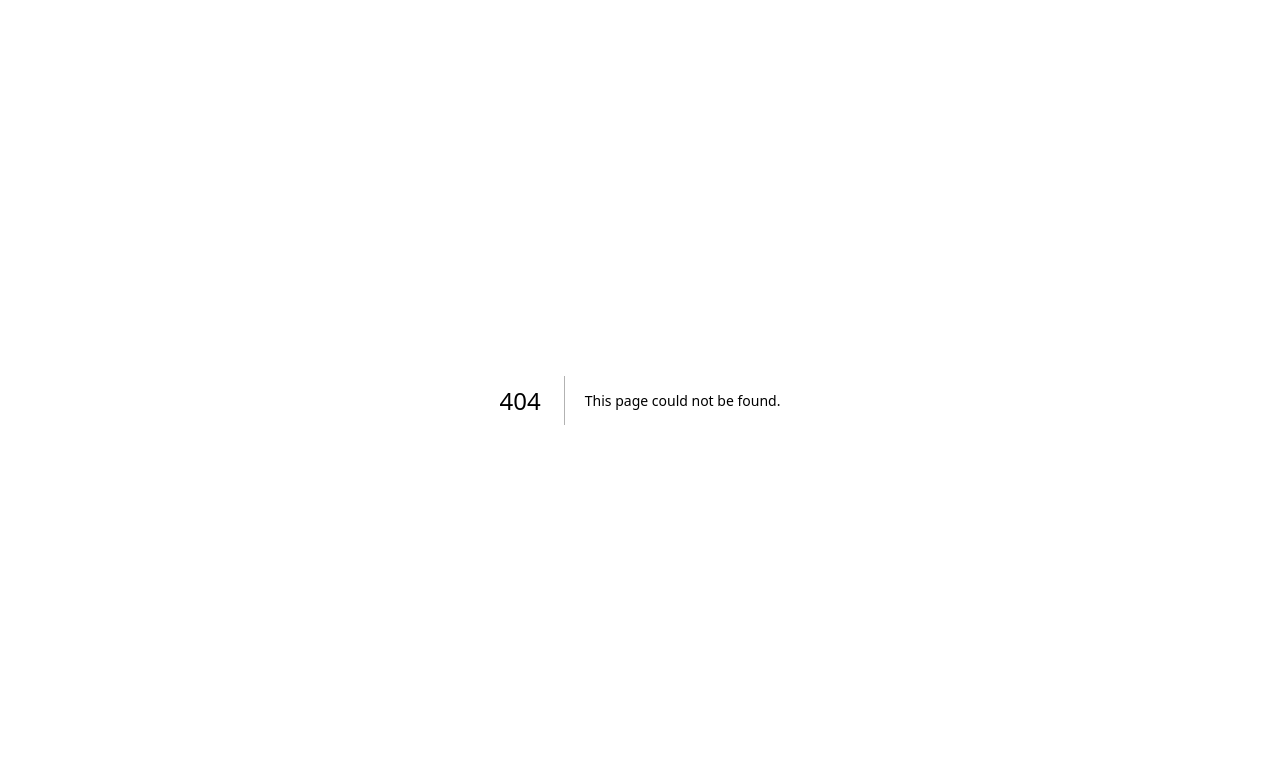
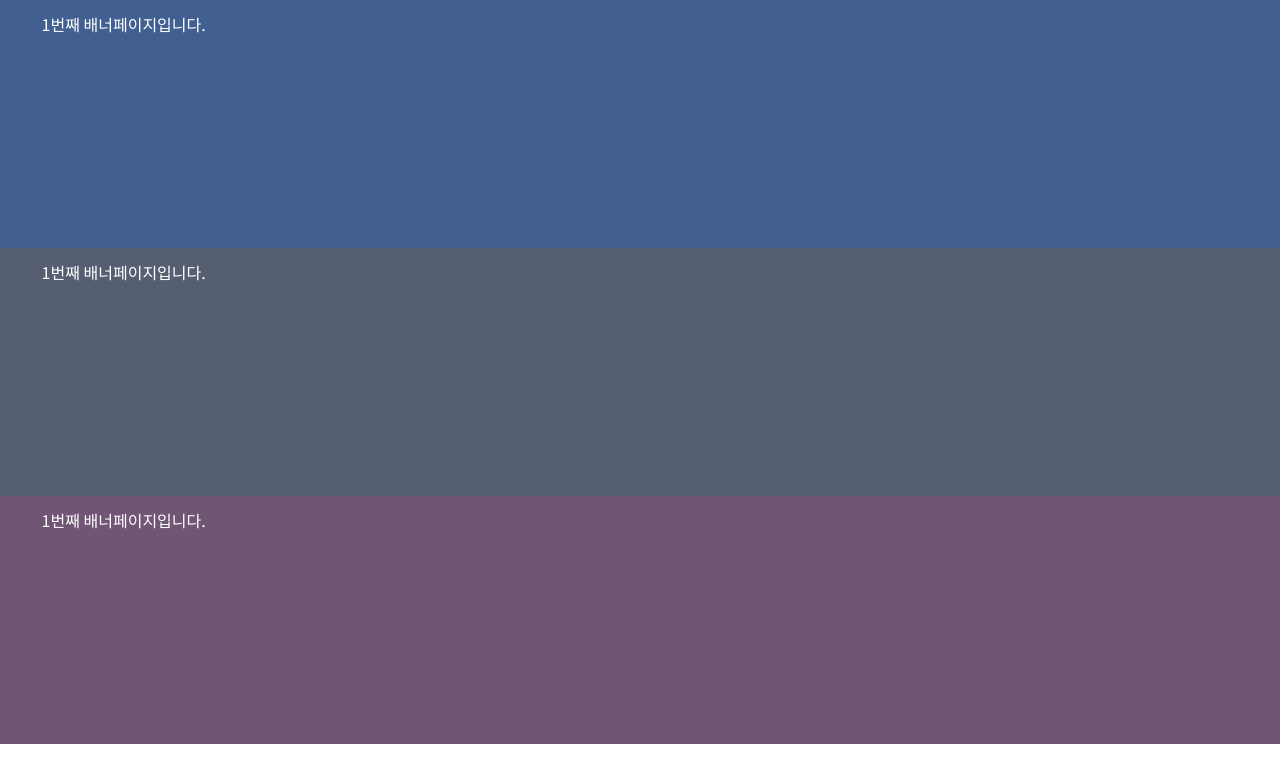
Before and after one commit to hansolc/hanteo-frontend-test-next, a Next.js app: page /banner/1 in a window 1280 px wide. Before the commit this address had no page. Shown: the top 782 px of the page. Built offline with nearby package versions, Linux system fonts and the light colour scheme.

Commit message:
banner links by next/link

```diff
--- a/src/app/api/contents/route.ts
+++ b/src/app/api/contents/route.ts
@@ -32,9 +32,9 @@ const getContentsData = ({
   return Array.from({ length: limit }, (_, idx) => {
     return {
       id: `id_${tab}_${idx + skip + 1}`,
-      img: '',
-      title: `title_${tab}${idx + skip + 1}`,
-      artist: `artist${idx + skip + 1}`,
+      img: '/sample.jpg',
+      title: `제목: ${tab}의 ${idx + skip + 1}번째 제목`,
+      artist: `서브제목: ${tab}의 ${idx + skip + 1}번째 서브제목`,
       ranking: idx + skip + 1,
     };
   });
--- /dev/null
+++ b/src/app/banner/[id]/page.tsx
@@ -0,0 +1,33 @@
+import Section from '@/components/Section/Section';
+import Wrapper from '@/components/Wrapper/Wrapper';
+import React from 'react';
+
+interface BannerPageProps {
+  params: {
+    id: string;
+  };
+}
+
+const BannerPage = ({ params }: BannerPageProps) => {
+  const { id } = params;
+  return (
+    <Wrapper>
+      <main>
+        <Section bg="primary">
+          <Section.Title>{id}번째 배너페이지입니다.</Section.Title>
+          <div style={{ height: '200px' }}></div>
+        </Section>
+        <Section bg="secondary">
+          <Section.Title>{id}번째 배너페이지입니다.</Section.Title>
+          <div style={{ height: '200px' }}></div>
+        </Section>
+        <Section bg="tertiary">
+          <Section.Title>{id}번째 배너페이지입니다.</Section.Title>
+          <div style={{ height: '200px' }}></div>
+        </Section>
+      </main>
+    </Wrapper>
+  );
+};
+
+export default BannerPage;
--- a/src/app/components/Contents/ContentList/ContentList.module.scss
+++ b/src/app/components/Contents/ContentList/ContentList.module.scss
@@ -1,4 +1,5 @@
 @use 'mixins' as *;
+@use 'variables' as var;
 
 .contentListWrapper {
     @include flex-col;
@@ -23,9 +24,11 @@
     gap: 0.5rem;
     .title {
         font-size: 1rem;
+        font-weight: 500;
     }
     .artist {
         font-size: 1rem;
+        color: var.$inverseSurface;
     }
 }
 
```
Also changed, not shown: src/app/components/Banner/Banner.tsx (+9 -3 lines), src/app/components/Contents/ContentList/ContentList.tsx (+7 -1 lines).
